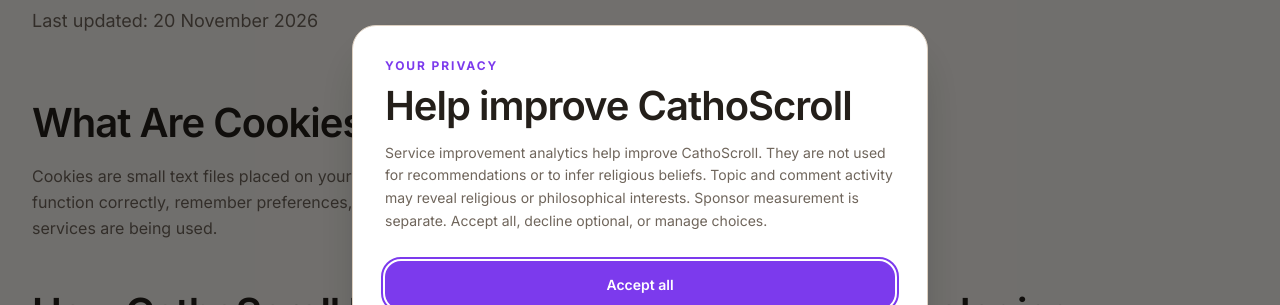
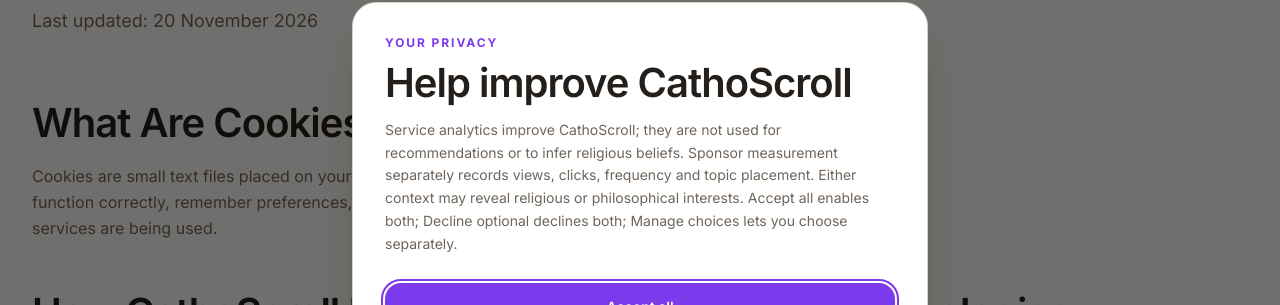
Before and after one commit to joshuaargent/TS_CathoScroll, a Next.js app: page /cookies in a window 1280 px wide. Shown: the part 188-493 px from the top of the page. Built offline with nearby package versions, Linux system fonts and the light colour scheme; no server answers.

Commit message:
Keep the first-visit notice concise while disclosing sponsor measurement and topic-placement context

```diff
--- a/src/components/privacy/AnalyticsConsentManager.tsx
+++ b/src/components/privacy/AnalyticsConsentManager.tsx
@@ -471,7 +471,7 @@ export function AnalyticsConsentManager({ userId = null, loading = false, apiBas
         <p id="analytics-consent-description" className="text-text-secondary mt-3 text-sm leading-relaxed">
           {managing
             ? 'Choose which optional analytics CathoScroll may collect. Both choices are optional and start off unless you have already enabled them.'
-            : 'Service improvement analytics help improve CathoScroll. They are not used for recommendations or to infer religious beliefs. Topic and comment activity may reveal religious or philosophical interests. Sponsor measurement is separate. Accept all, decline optional, or manage choices.'}
+            : 'Service analytics improve CathoScroll; they are not used for recommendations or to infer religious beliefs. Sponsor measurement separately records views, clicks, frequency and topic placement. Either context may reveal religious or philosophical interests. Accept all enables both; Decline optional declines both; Manage choices lets you choose separately.'}
         </p>
 
         {!managing ? (
```
